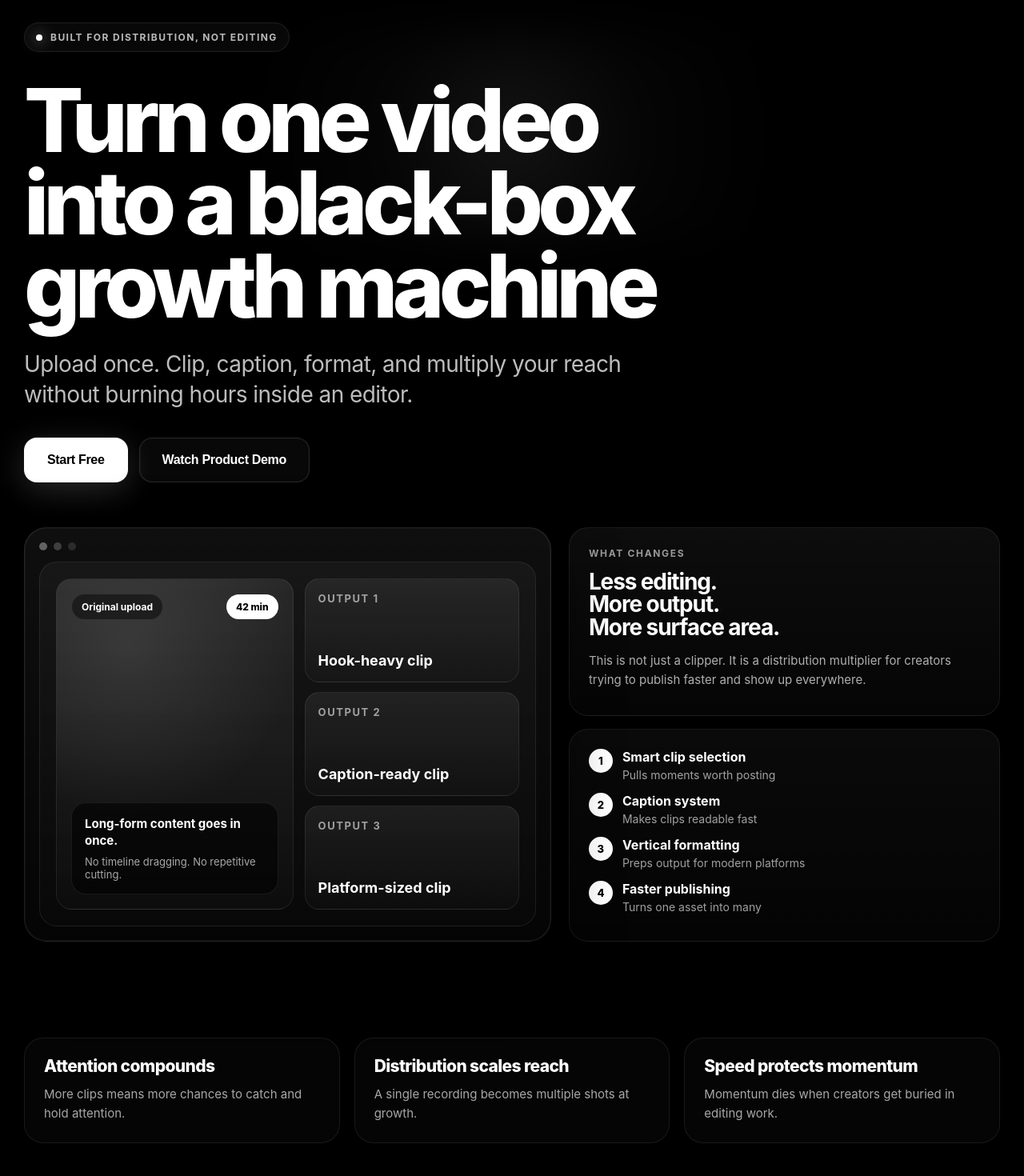
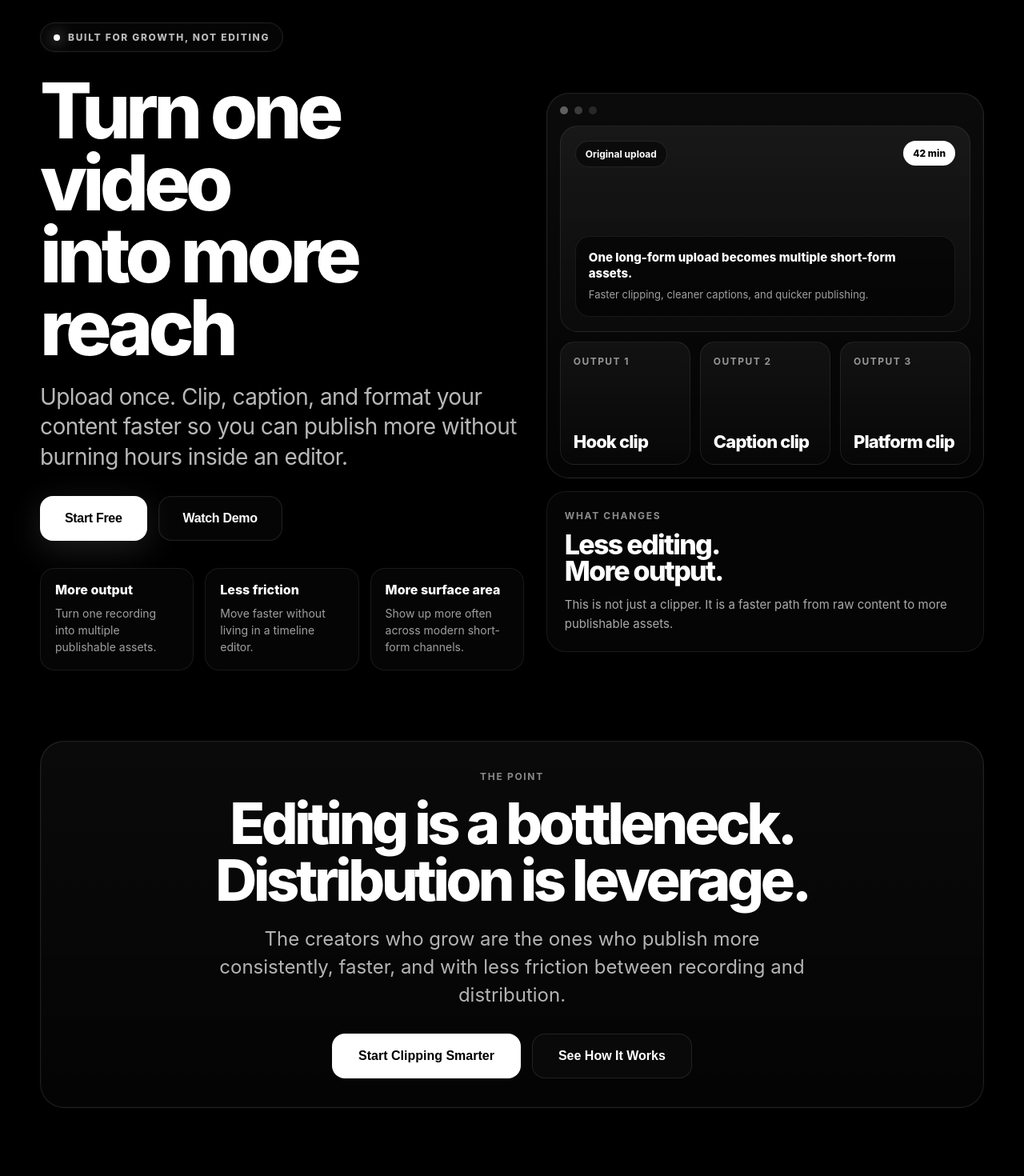
Before and after one commit to TraderMigs/VideoClipper, a Next.js app: page / in a window 1280 px wide. Shown: the top 1470 px of the page at 80% size. Built offline with nearby package versions, Linux system fonts and the light colour scheme.

Commit message:
Update page.tsx

```diff
--- a/app/page.tsx
+++ b/app/page.tsx
@@ -7,48 +7,31 @@ export default function Page() {
         minHeight: "100vh",
         fontFamily:
           'Inter, ui-sans-serif, system-ui, -apple-system, BlinkMacSystemFont, "Segoe UI", sans-serif',
-        overflowX: "hidden",
       }}
     >
       <section
         style={{
-          maxWidth: 1220,
+          maxWidth: 1180,
           margin: "0 auto",
-          padding: "28px 20px 120px",
-          position: "relative",
+          padding: "28px 20px 88px",
         }}
       >
-        <div
-          style={{
-            position: "absolute",
-            top: 40,
-            left: "50%",
-            transform: "translateX(-50%)",
-            width: "70%",
-            height: 260,
-            background:
-              "radial-gradient(circle, rgba(255,255,255,0.08) 0%, rgba(255,255,255,0.02) 35%, rgba(255,255,255,0) 72%)",
-            filter: "blur(28px)",
-            pointerEvents: "none",
-          }}
-        />
-
         <div
           style={{
             display: "inline-flex",
             alignItems: "center",
             gap: 10,
-            padding: "10px 14px",
-            border: "1px solid rgba(255,255,255,0.08)",
+            padding: "10px 16px",
             borderRadius: 999,
-            background: "rgba(255,255,255,0.03)",
+            border: "1px solid rgba(255,255,255,0.1)",
+            background: "rgba(255,255,255,0.02)",
             boxShadow: "0 0 0 1px rgba(255,255,255,0.02) inset",
             fontSize: 12,
-            fontWeight: 700,
-            letterSpacing: "0.12em",
+            fontWeight: 800,
+            letterSpacing: "0.14em",
             textTransform: "uppercase",
             color: "rgba(255,255,255,0.72)",
-            marginBottom: 34,
+            marginBottom: 28,
           }}
         >
           <span
@@ -57,41 +40,48 @@ export default function Page() {
               height: 8,
               borderRadius: 999,
               background: "#ffffff",
-              boxShadow: "0 0 18px rgba(255,255,255,0.8)",
+              boxShadow: "0 0 18px rgba(255,255,255,0.85)",
             }}
           />
-          Built for distribution, not editing
+          Built for growth, not editing
         </div>
 
+        <div
+          style={{
+            display: "grid",
+            gridTemplateColumns: "1.05fr 0.95fr",
+            gap: 28,
+            alignItems: "center",
+          }}
+        >
+          <div>
             <h1
               style={{
                 margin: 0,
-            fontSize: "clamp(48px, 9vw, 110px)",
+                fontSize: "clamp(46px, 8vw, 96px)",
                 lineHeight: 0.94,
                 letterSpacing: "-0.06em",
                 fontWeight: 800,
-            maxWidth: 1100,
+                maxWidth: 760,
               }}
             >
               Turn one video
               <br />
-          into a black-box
-          <br />
-          growth machine
+              into more reach
             </h1>
 
             <p
               style={{
-            margin: "28px 0 0",
-            maxWidth: 760,
-            fontSize: "clamp(20px, 3.6vw, 28px)",
-            lineHeight: 1.35,
-            color: "rgba(255,255,255,0.74)",
+                margin: "24px 0 0",
+                maxWidth: 680,
+                fontSize: "clamp(20px, 3vw, 28px)",
+                lineHeight: 1.34,
+                color: "rgba(255,255,255,0.72)",
                 letterSpacing: "-0.02em",
               }}
             >
-          Upload once. Clip, caption, format, and multiply your reach without
-          burning hours inside an editor.
+              Upload once. Clip, caption, and format your content faster so you
+              can publish more without burning hours inside an editor.
             </p>
 
             <div
@@ -99,12 +89,12 @@ export default function Page() {
                 display: "flex",
                 gap: 14,
                 flexWrap: "wrap",
-            marginTop: 34,
+                marginTop: 30,
               }}
             >
               <button
                 style={{
-              padding: "18px 28px",
+                  padding: "18px 30px",
                   borderRadius: 16,
                   border: "1px solid rgba(255,255,255,0.18)",
                   background: "#ffffff",
@@ -112,7 +102,7 @@ export default function Page() {
                   fontWeight: 800,
                   fontSize: 16,
                   letterSpacing: "-0.02em",
-              boxShadow: "0 10px 40px rgba(255,255,255,0.16)",
+                  boxShadow: "0 10px 40px rgba(255,255,255,0.12)",
                   cursor: "pointer",
                 }}
               >
@@ -121,10 +111,10 @@ export default function Page() {
 
               <button
                 style={{
-              padding: "18px 28px",
+                  padding: "18px 30px",
                   borderRadius: 16,
-              border: "1px solid rgba(255,255,255,0.12)",
-              background: "rgba(255,255,255,0.03)",
+                  border: "1px solid rgba(255,255,255,0.1)",
+                  background: "rgba(255,255,255,0.02)",
                   color: "#ffffff",
                   fontWeight: 700,
                   fontSize: 16,
@@ -133,35 +123,71 @@ export default function Page() {
                   cursor: "pointer",
                 }}
               >
-            Watch Product Demo
+                Watch Demo
               </button>
             </div>
 
             <div
               style={{
                 display: "grid",
-            gridTemplateColumns: "1.1fr 0.9fr",
-            gap: 22,
-            marginTop: 56,
+                gridTemplateColumns: "repeat(3, minmax(0, 1fr))",
+                gap: 14,
+                marginTop: 34,
+              }}
+            >
+              {[
+                ["More output", "Turn one recording into multiple publishable assets."],
+                ["Less friction", "Move faster without living in a timeline editor."],
+                ["More surface area", "Show up more often across modern short-form channels."],
+              ].map(([title, desc], i) => (
+                <div
+                  key={i}
+                  style={{
+                    borderRadius: 18,
+                    border: "1px solid rgba(255,255,255,0.08)",
+                    background: "rgba(255,255,255,0.02)",
+                    padding: 18,
                   }}
                 >
                   <div
                     style={{
-              position: "relative",
+                      fontSize: 16,
+                      fontWeight: 760,
+                      lineHeight: 1.05,
+                      marginBottom: 10,
+                    }}
+                  >
+                    {title}
+                  </div>
+                  <div
+                    style={{
+                      fontSize: 14,
+                      lineHeight: 1.5,
+                      color: "rgba(255,255,255,0.62)",
+                    }}
+                  >
+                    {desc}
+                  </div>
+                </div>
+              ))}
+            </div>
+          </div>
+
+          <div>
+            <div
+              style={{
                 borderRadius: 28,
-              padding: 18,
                 border: "1px solid rgba(255,255,255,0.1)",
                 background:
-                "linear-gradient(180deg, rgba(255,255,255,0.06), rgba(255,255,255,0.02))",
+                  "linear-gradient(180deg, rgba(255,255,255,0.045), rgba(255,255,255,0.015))",
                 boxShadow:
-                "0 0 0 1px rgba(255,255,255,0.03) inset, 0 30px 80px rgba(0,0,0,0.55)",
-              overflow: "hidden",
+                  "0 0 0 1px rgba(255,255,255,0.02) inset, 0 28px 80px rgba(0,0,0,0.55)",
+                padding: 16,
               }}
             >
               <div
                 style={{
                   display: "flex",
-                alignItems: "center",
                   gap: 8,
                   marginBottom: 14,
                 }}
@@ -194,55 +220,28 @@ export default function Page() {
 
               <div
                 style={{
-                borderRadius: 22,
-                border: "1px solid rgba(255,255,255,0.08)",
-                padding: 20,
-                background:
-                  "linear-gradient(180deg, rgba(255,255,255,0.04), rgba(255,255,255,0.015))",
+                  display: "grid",
+                  gap: 12,
                 }}
               >
                 <div
                   style={{
-                  display: "grid",
-                  gridTemplateColumns: "1.05fr 0.95fr",
-                  gap: 14,
+                    minHeight: 220,
+                    borderRadius: 22,
+                    border: "1px solid rgba(255,255,255,0.08)",
+                    background:
+                      "linear-gradient(180deg, rgba(255,255,255,0.06), rgba(255,255,255,0.02))",
+                    padding: 18,
+                    position: "relative",
+                    overflow: "hidden",
                   }}
                 >
                   <div
                     style={{
-                    minHeight: 320,
-                    borderRadius: 20,
-                    position: "relative",
-                    overflow: "hidden",
-                    border: "1px solid rgba(255,255,255,0.08)",
-                    background:
-                      "linear-gradient(180deg, rgba(255,255,255,0.08), rgba(255,255,255,0.02))",
-                  }}
-                >
-                  <div
-                    style={{
-                      position: "absolute",
-                      inset: 0,
-                      background:
-                        "radial-gradient(circle at 30% 20%, rgba(255,255,255,0.1), rgba(255,255,255,0) 55%)",
-                    }}
-                  />
-                  <div
-                    style={{
-                      position: "absolute",
-                      top: 18,
-                      left: 18,
-                      right: 18,
-                      display: "flex",
-                      justifyContent: "space-between",
-                      alignItems: "center",
-                    }}
-                  >
-                    <div
-                      style={{
+                      display: "inline-flex",
                       padding: "8px 12px",
                       borderRadius: 999,
-                        background: "rgba(0,0,0,0.45)",
+                      background: "rgba(0,0,0,0.5)",
                       border: "1px solid rgba(255,255,255,0.1)",
                       fontSize: 12,
                       fontWeight: 700,
@@ -250,8 +249,12 @@ export default function Page() {
                   >
                     Original upload
                   </div>
+
                   <div
                     style={{
+                      position: "absolute",
+                      right: 18,
+                      top: 18,
                       padding: "8px 12px",
                       borderRadius: 999,
                       background: "#ffffff",
@@ -262,7 +265,6 @@ export default function Page() {
                   >
                     42 min
                   </div>
-                  </div>
 
                   <div
                     style={{
@@ -272,27 +274,28 @@ export default function Page() {
                       bottom: 18,
                       padding: 16,
                       borderRadius: 18,
-                      background: "rgba(0,0,0,0.58)",
+                      background: "rgba(0,0,0,0.56)",
                       border: "1px solid rgba(255,255,255,0.08)",
                     }}
                   >
                     <div
                       style={{
                         fontSize: 15,
-                        lineHeight: 1.35,
-                        fontWeight: 700,
+                        fontWeight: 760,
+                        lineHeight: 1.3,
                       }}
                     >
-                      Long-form content goes in once.
+                      One long-form upload becomes multiple short-form assets.
                     </div>
                     <div
                       style={{
+                        fontSize: 13,
+                        lineHeight: 1.5,
+                        color: "rgba(255,255,255,0.62)",
                         marginTop: 8,
-                        fontSize: 13,
-                        color: "rgba(255,255,255,0.65)",
                       }}
                     >
-                      No timeline dragging. No repetitive cutting.
+                      Faster clipping, cleaner captions, and quicker publishing.
                     </div>
                   </div>
                 </div>
@@ -300,24 +303,24 @@ export default function Page() {
                 <div
                   style={{
                     display: "grid",
-                    gridTemplateRows: "repeat(3, 1fr)",
+                    gridTemplateColumns: "repeat(3, minmax(0, 1fr))",
                     gap: 12,
                   }}
                 >
                   {[
-                    "Hook-heavy clip",
-                    "Caption-ready clip",
-                    "Platform-sized clip",
-                  ].map((label, i) => (
+                    ["Output 1", "Hook clip"],
+                    ["Output 2", "Caption clip"],
+                    ["Output 3", "Platform clip"],
+                  ].map(([kicker, label], i) => (
                     <div
                       key={i}
                       style={{
+                        minHeight: 120,
                         borderRadius: 18,
                         border: "1px solid rgba(255,255,255,0.08)",
                         background:
-                          "linear-gradient(180deg, rgba(255,255,255,0.07), rgba(255,255,255,0.02))",
+                          "linear-gradient(180deg, rgba(255,255,255,0.05), rgba(255,255,255,0.015))",
                         padding: 16,
-                        minHeight: 96,
                         display: "flex",
                         flexDirection: "column",
                         justifyContent: "space-between",
@@ -325,20 +328,21 @@ export default function Page() {
                     >
                       <div
                         style={{
-                          fontSize: 13,
-                          color: "rgba(255,255,255,0.58)",
+                          fontSize: 12,
+                          letterSpacing: "0.12em",
                           textTransform: "uppercase",
-                          letterSpacing: "0.12em",
+                          color: "rgba(255,255,255,0.56)",
                           fontWeight: 700,
                         }}
                       >
-                        Output {i + 1}
+                        {kicker}
                       </div>
                       <div
                         style={{
-                          fontSize: 18,
-                          fontWeight: 750,
-                          lineHeight: 1.08,
+                          fontSize: 22,
+                          fontWeight: 780,
+                          lineHeight: 1.02,
+                          letterSpacing: "-0.04em",
                         }}
                       >
                         {label}
@@ -348,22 +352,14 @@ export default function Page() {
                 </div>
               </div>
             </div>
-          </div>
 
             <div
               style={{
-              display: "grid",
-              gap: 16,
-            }}
-          >
-            <div
-              style={{
+                marginTop: 16,
                 borderRadius: 24,
-                padding: 24,
                 border: "1px solid rgba(255,255,255,0.08)",
-                background:
-                  "linear-gradient(180deg, rgba(255,255,255,0.05), rgba(255,255,255,0.02))",
-                boxShadow: "0 22px 60px rgba(0,0,0,0.45)",
+                background: "rgba(255,255,255,0.02)",
+                padding: 22,
               }}
             >
               <div
@@ -371,9 +367,9 @@ export default function Page() {
                   fontSize: 12,
                   letterSpacing: "0.14em",
                   textTransform: "uppercase",
-                  color: "rgba(255,255,255,0.58)",
+                  color: "rgba(255,255,255,0.54)",
                   fontWeight: 700,
-                  marginBottom: 14,
+                  marginBottom: 12,
                 }}
               >
                 What changes
@@ -382,98 +378,28 @@ export default function Page() {
               <h3
                 style={{
                   margin: 0,
-                  fontSize: 28,
-                  lineHeight: 1.02,
-                  letterSpacing: "-0.04em",
+                  fontSize: 34,
+                  lineHeight: 0.98,
+                  letterSpacing: "-0.05em",
+                  fontWeight: 800,
                 }}
               >
                 Less editing.
                 <br />
                 More output.
-                <br />
-                More surface area.
               </h3>
 
               <p
                 style={{
-                  margin: "16px 0 0",
+                  margin: "14px 0 0",
                   fontSize: 15,
-                  lineHeight: 1.55,
-                  color: "rgba(255,255,255,0.68)",
+                  lineHeight: 1.6,
+                  color: "rgba(255,255,255,0.66)",
                 }}
               >
-                This is not just a clipper. It is a distribution multiplier for
-                creators trying to publish faster and show up everywhere.
+                This is not just a clipper. It is a faster path from raw content
+                to more publishable assets.
               </p>
-            </div>
-
-            <div
-              style={{
-                borderRadius: 24,
-                padding: 24,
-                border: "1px solid rgba(255,255,255,0.08)",
-                background:
-                  "linear-gradient(180deg, rgba(255,255,255,0.04), rgba(255,255,255,0.015))",
-              }}
-            >
-              <div
-                style={{
-                  display: "grid",
-                  gap: 14,
-                }}
-              >
-                {[
-                  ["Smart clip selection", "Pulls moments worth posting"],
-                  ["Caption system", "Makes clips readable fast"],
-                  ["Vertical formatting", "Preps output for modern platforms"],
-                  ["Faster publishing", "Turns one asset into many"],
-                ].map(([title, desc], i) => (
-                  <div
-                    key={i}
-                    style={{
-                      display: "flex",
-                      gap: 12,
-                      alignItems: "flex-start",
-                    }}
-                  >
-                    <div
-                      style={{
-                        minWidth: 30,
-                        height: 30,
-                        borderRadius: 999,
-                        background: "#ffffff",
-                        color: "#000000",
-                        display: "flex",
-                        alignItems: "center",
-                        justifyContent: "center",
-                        fontWeight: 800,
-                        fontSize: 13,
-                      }}
-                    >
-                      {i + 1}
-                    </div>
-                    <div>
-                      <div
-                        style={{
-                          fontWeight: 750,
-                          fontSize: 16,
-                          marginBottom: 4,
-                        }}
-                      >
-                        {title}
-                      </div>
-                      <div
-                        style={{
-                          fontSize: 14,
-                          color: "rgba(255,255,255,0.62)",
-                        }}
-                      >
-                        {desc}
-                      </div>
-                    </div>
-                  </div>
-                ))}
-              </div>
             </div>
           </div>
         </div>
@@ -481,82 +407,20 @@ export default function Page() {
 
       <section
         style={{
-          maxWidth: 1220,
+          maxWidth: 1180,
           margin: "0 auto",
-          padding: "0 20px 120px",
+          padding: "0 20px 110px",
         }}
       >
         <div
           style={{
-            display: "grid",
-            gridTemplateColumns: "repeat(3, 1fr)",
-            gap: 18,
-          }}
-        >
-          {[
-            [
-              "Attention compounds",
-              "More clips means more chances to catch and hold attention.",
-            ],
-            [
-              "Distribution scales reach",
-              "A single recording becomes multiple shots at growth.",
-            ],
-            [
-              "Speed protects momentum",
-              "Momentum dies when creators get buried in editing work.",
-            ],
-          ].map(([title, body], i) => (
-            <div
-              key={i}
-              style={{
-                borderRadius: 24,
-                padding: 24,
-                border: "1px solid rgba(255,255,255,0.08)",
-                background: "rgba(255,255,255,0.02)",
-              }}
-            >
-              <div
-                style={{
-                  fontSize: 21,
-                  fontWeight: 780,
-                  lineHeight: 1.05,
-                  letterSpacing: "-0.03em",
-                  marginBottom: 12,
-                }}
-              >
-                {title}
-              </div>
-              <div
-                style={{
-                  fontSize: 15,
-                  lineHeight: 1.6,
-                  color: "rgba(255,255,255,0.65)",
-                }}
-              >
-                {body}
-              </div>
-            </div>
-          ))}
-        </div>
-      </section>
-
-      <section
-        style={{
-          maxWidth: 1220,
-          margin: "0 auto",
-          padding: "0 20px 140px",
-        }}
-      >
-        <div
-          style={{
-            borderRadius: 32,
-            padding: "38px 26px",
+            borderRadius: 30,
             border: "1px solid rgba(255,255,255,0.1)",
             background:
-              "linear-gradient(180deg, rgba(255,255,255,0.05), rgba(255,255,255,0.015))",
+              "linear-gradient(180deg, rgba(255,255,255,0.04), rgba(255,255,255,0.015))",
             boxShadow:
-              "0 0 0 1px rgba(255,255,255,0.02) inset, 0 32px 100px rgba(0,0,0,0.58)",
+              "0 0 0 1px rgba(255,255,255,0.02) inset, 0 26px 80px rgba(0,0,0,0.55)",
+            padding: "36px 24px",
             textAlign: "center",
           }}
         >
@@ -565,7 +429,7 @@ export default function Page() {
               fontSize: 12,
               letterSpacing: "0.14em",
               textTransform: "uppercase",
-              color: "rgba(255,255,255,0.54)",
+              color: "rgba(255,255,255,0.52)",
               fontWeight: 700,
               marginBottom: 16,
             }}
@@ -577,7 +441,7 @@ export default function Page() {
             style={{
               margin: 0,
               fontSize: "clamp(34px, 6vw, 72px)",
-              lineHeight: 0.97,
+              lineHeight: 0.98,
               letterSpacing: "-0.06em",
               fontWeight: 820,
             }}
@@ -592,13 +456,12 @@ export default function Page() {
               maxWidth: 760,
               margin: "22px auto 0",
               fontSize: "clamp(18px, 3vw, 24px)",
-              lineHeight: 1.4,
+              lineHeight: 1.45,
               color: "rgba(255,255,255,0.7)",
             }}
           >
-            The creators who win are not always the ones who record more. They
-            are the ones who turn every recording into more surface area, more
-            reach, and more opportunities to grow.
+            The creators who grow are the ones who publish more consistently,
+            faster, and with less friction between recording and distribution.
           </p>
 
           <div
@@ -607,7 +470,7 @@ export default function Page() {
               justifyContent: "center",
               gap: 14,
               flexWrap: "wrap",
-              marginTop: 32,
+              marginTop: 30,
             }}
           >
             <button
@@ -619,7 +482,6 @@ export default function Page() {
                 color: "#000000",
                 fontWeight: 800,
                 fontSize: 16,
-                boxShadow: "0 12px 34px rgba(255,255,255,0.14)",
                 cursor: "pointer",
               }}
             >
@@ -631,7 +493,7 @@ export default function Page() {
                 padding: "18px 32px",
                 borderRadius: 16,
                 border: "1px solid rgba(255,255,255,0.1)",
-                background: "rgba(255,255,255,0.03)",
+                background: "rgba(255,255,255,0.02)",
                 color: "#ffffff",
                 fontWeight: 700,
                 fontSize: 16,
```
Lines whose indentation alone changed are shown as unchanged.
